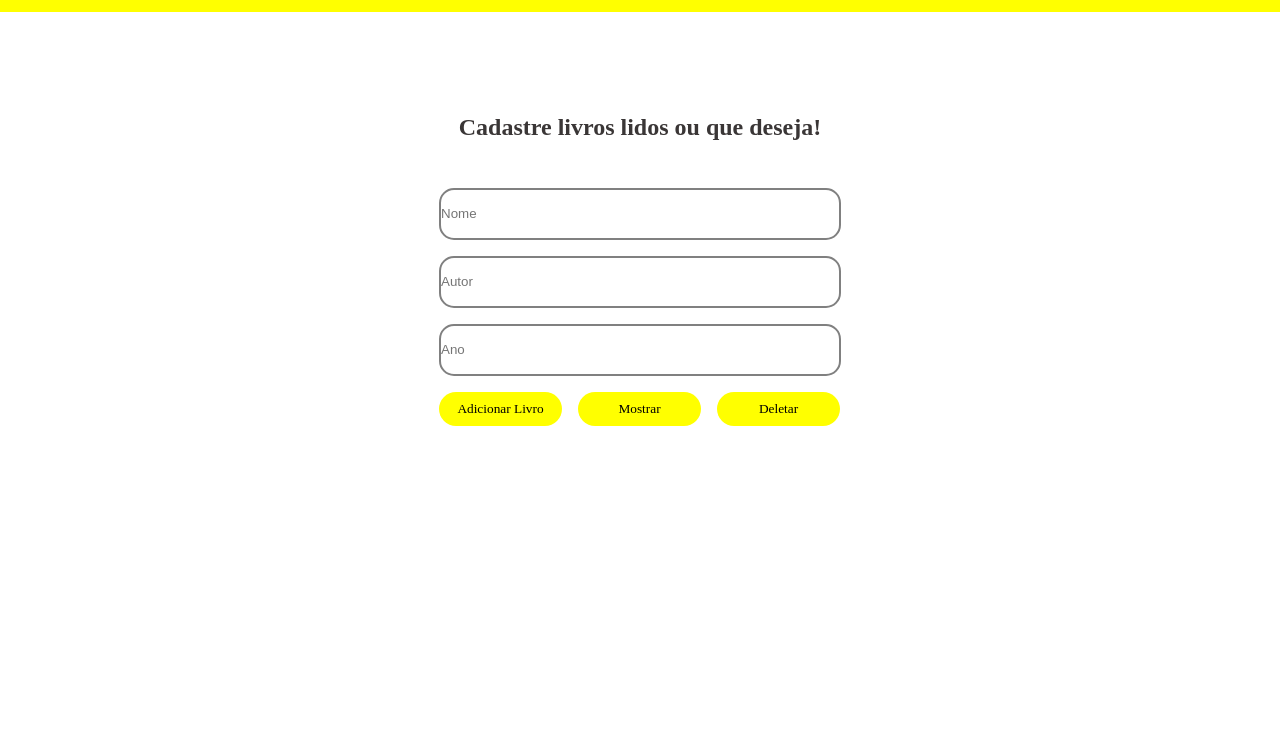
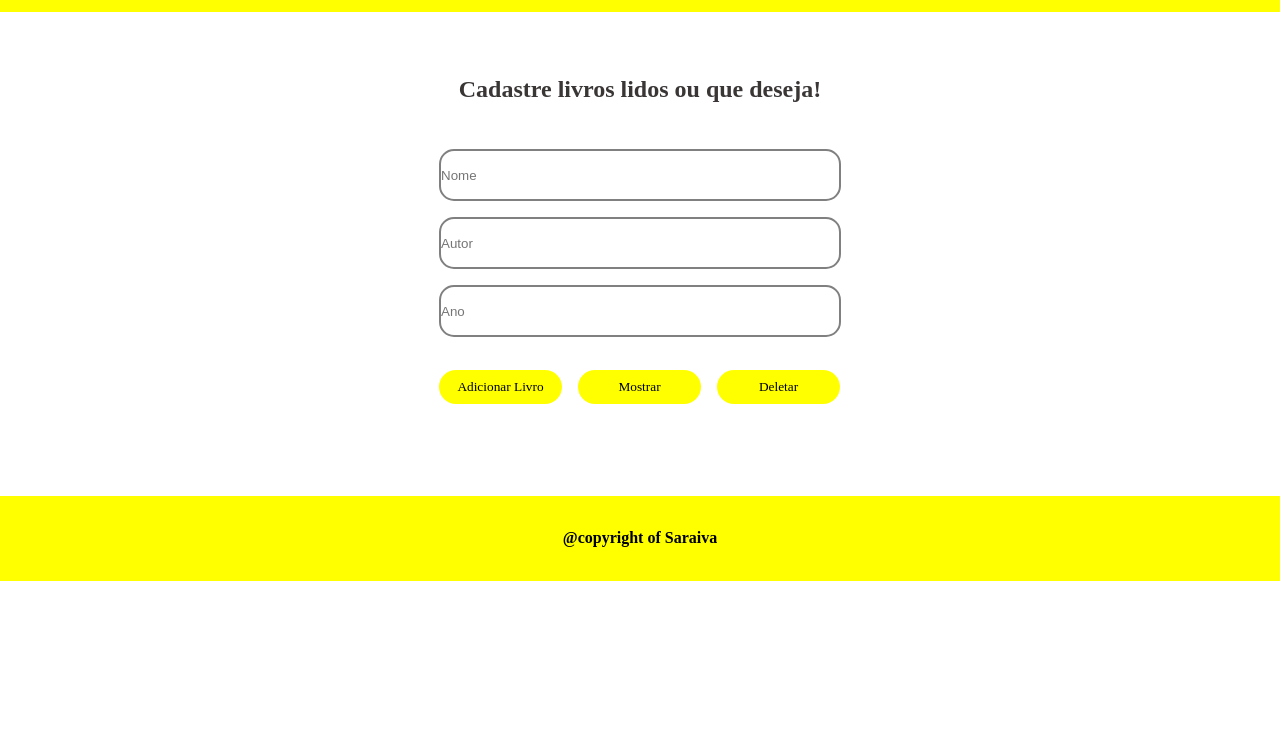
Before and after one commit to MariMari021/biblioteca, a plain HTML site: page index.html in a window 1280 px wide. Shown: the part 68-800 px from the top of the page. Drawn offline with Linux system fonts and the light colour scheme; a web font is replaced by a local one.

Commit message:
Finish
Tentei de td mas não consegui resolver o espaço em branco, embaixo do footer

```diff
--- a/index.html
+++ b/index.html
@@ -30,14 +30,16 @@
                     <input id="nomeLivro" placeholder="Nome" type="text">
                     <input id="autorLivro" placeholder="Autor" type="text">
                     <input id="anoLivro" placeholder="Ano" type="number">
+
+                    <div id="subir">
+                        <p id="quantidadeLivros"></p>
+                    <p id="textoCadastro"></p>
+                    </div>
                     <div class="botoes">
                         <button id="tres" onclick="adicionar()">Adicionar Livro</button>
                         <button id="tres" onclick="mostrarLivros()">Mostrar</button>
                         <button id="tres" onclick="apagarLivros()">Deletar</button>
-
                     </div>
-                <p id="quantidadeLivros"></p>
-                    <p id="textoCadastro"></p>
                 </div>
                 <div class="carrossel">
 
@@ -49,6 +51,12 @@
                 </div>
             </div>
     </main>
+    <footer>
+        <h4>@copyright of Saraiva</h4>
+
+    </footer>
+
+</body>
 <script>
     let biblioteca = [];
     const IMAGENS = ['image1.png', 'image2.png', 'image3.png', 'image4.png'];
@@ -129,6 +137,5 @@
         carregar();
     });
 </script>
-</body>
 
 </html>
--- a/style.css
+++ b/style.css
@@ -3,6 +3,13 @@
     padding: 0;
     margin: 0;
 }
+
+
+body {
+    margin: 0;
+    padding: 0;
+}
+
 
 @font-face {
     font-family: 'raleway';
@@ -45,6 +52,7 @@ header{
 
 .busque{
     font-size: 20px;
+    padding-right: 90px;
 }
 .redes img{
     width: 28px;
@@ -54,8 +62,9 @@ header{
 font-family: 'titulo';
 color: #3a3636;
 text-align: center;
-padding-top: 8%;
+padding-top: 5%;
 }
+
 
 .formu{
     display: grid;
@@ -77,10 +86,18 @@ input {
     height: 34px;
     margin: 8px;
     background-color: #ffff00;
+    transition: transform 0.3s;
+}
+
+#tres:hover{
+    transform: scale(1.1);
+    box-shadow: 5px 5px 5px #8f8b8b;
 }
 
 .botoes{
+    padding-top: 4%;
     display: flex;
+    padding-bottom: 20%;
 }
 
 .bot{
@@ -95,7 +112,7 @@ input {
     padding-top: 3%;
 }
 
-#quantidadeLivros, #textoCadastrado{
+#subir{
     font-family: 'titulo';
     font-size: 18px;
 }
@@ -105,3 +122,12 @@ input {
     /* width: 100px; */
     cursor: pointer;
 }
+
+footer {
+    display: grid;
+    background-color:#ffff00;
+    font-family: 'raleway';
+    text-align: center;
+    align-items: center;
+    height: 85px;
+}
```
Lines whose indentation alone changed are shown as unchanged.
